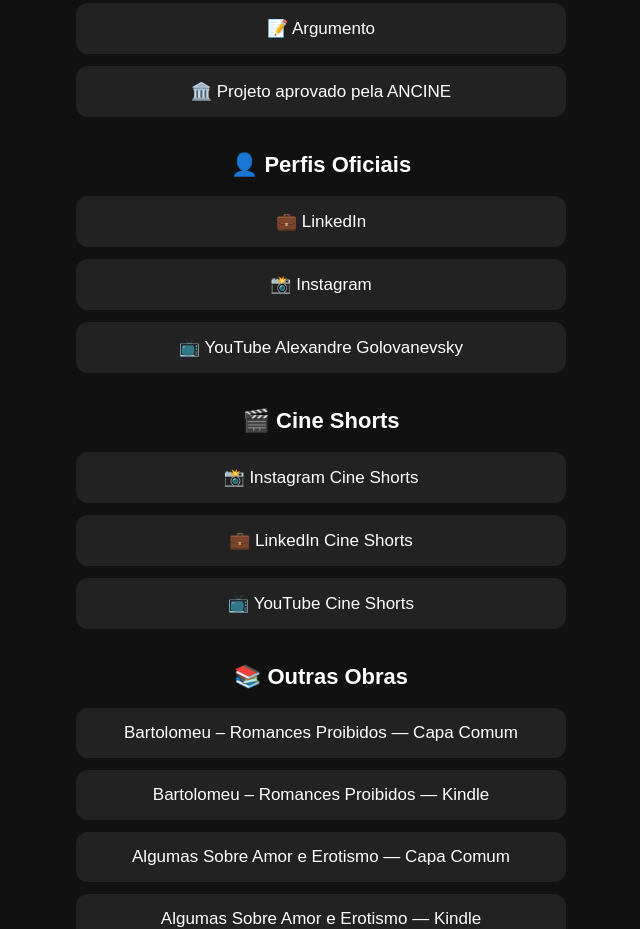
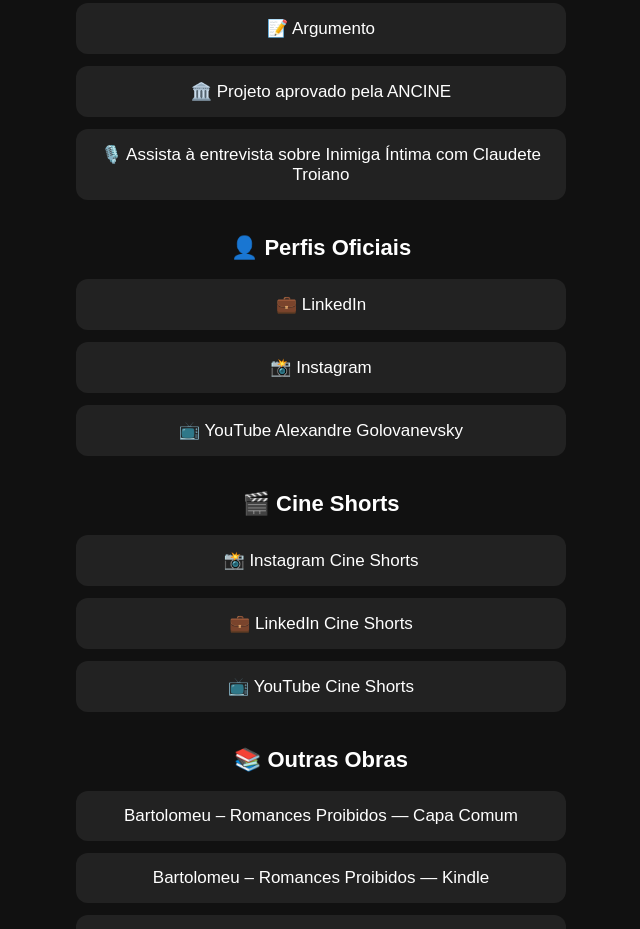
Before and after one commit to alexandregolovanevsky/alexandregolovanevsky.github.io, a plain HTML site: page index.html in a window 1280 px wide. Shown: the part 1755-2684 px from the top of the page, without its empty margins (319-959 px from the left). Drawn offline with Linux system fonts and the light colour scheme.

Commit message:
Update index.html

```diff
--- a/index.html
+++ b/index.html
@@ -166,7 +166,12 @@ a:hover{
 <a href="inimiga-intima-ancine.pdf" target="_blank">
 🏛️ Projeto aprovado pela ANCINE
 </a>
-
+<a class="apresentou"
+   href="https://youtu.be/yY6pfblG8aA"
+   target="_blank"
+   rel="noopener noreferrer">
+   🎙️ Assista à entrevista sobre Inimiga Íntima com Claudete Troiano
+</a>
 <h2>👤 Perfis Oficiais</h2>
 
 <a href="https://www.linkedin.com/in/alegolovanevsky">
```
